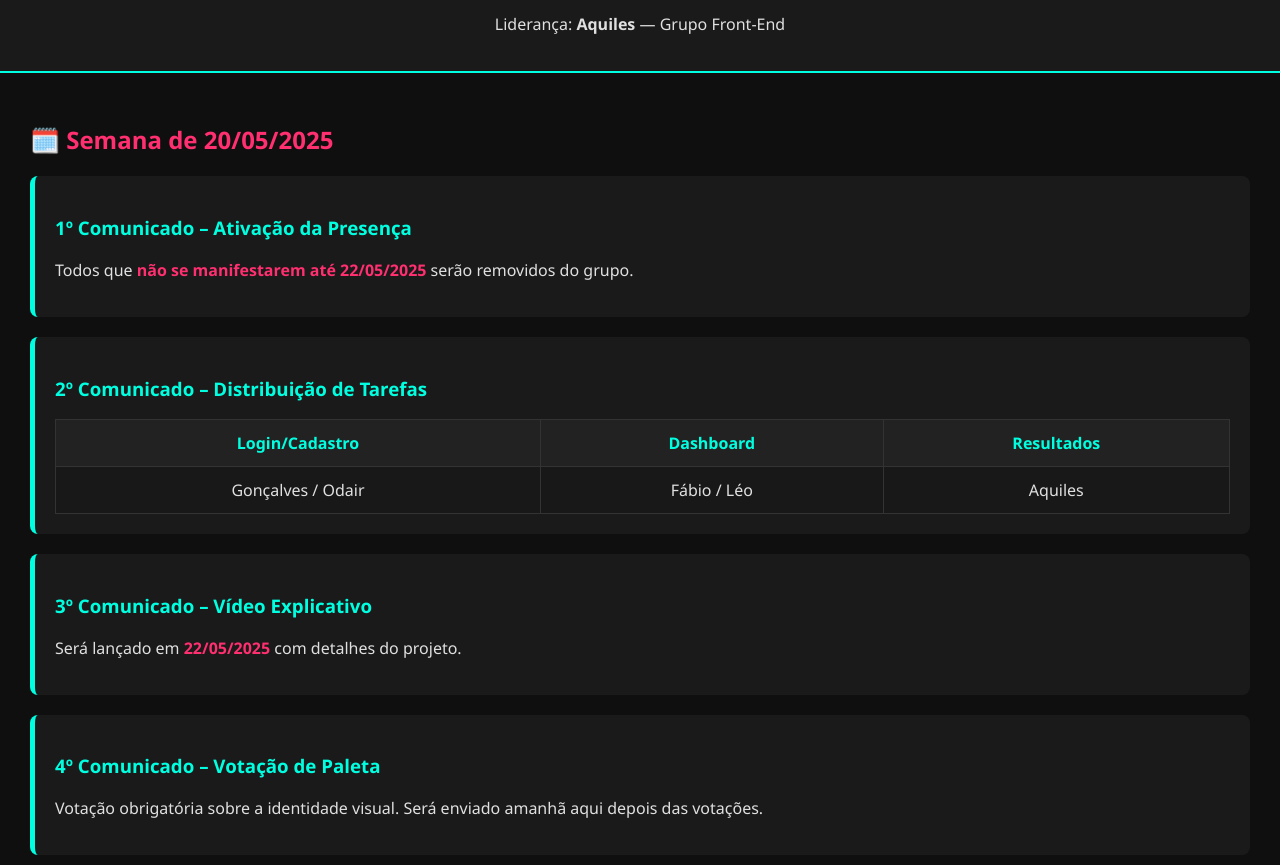
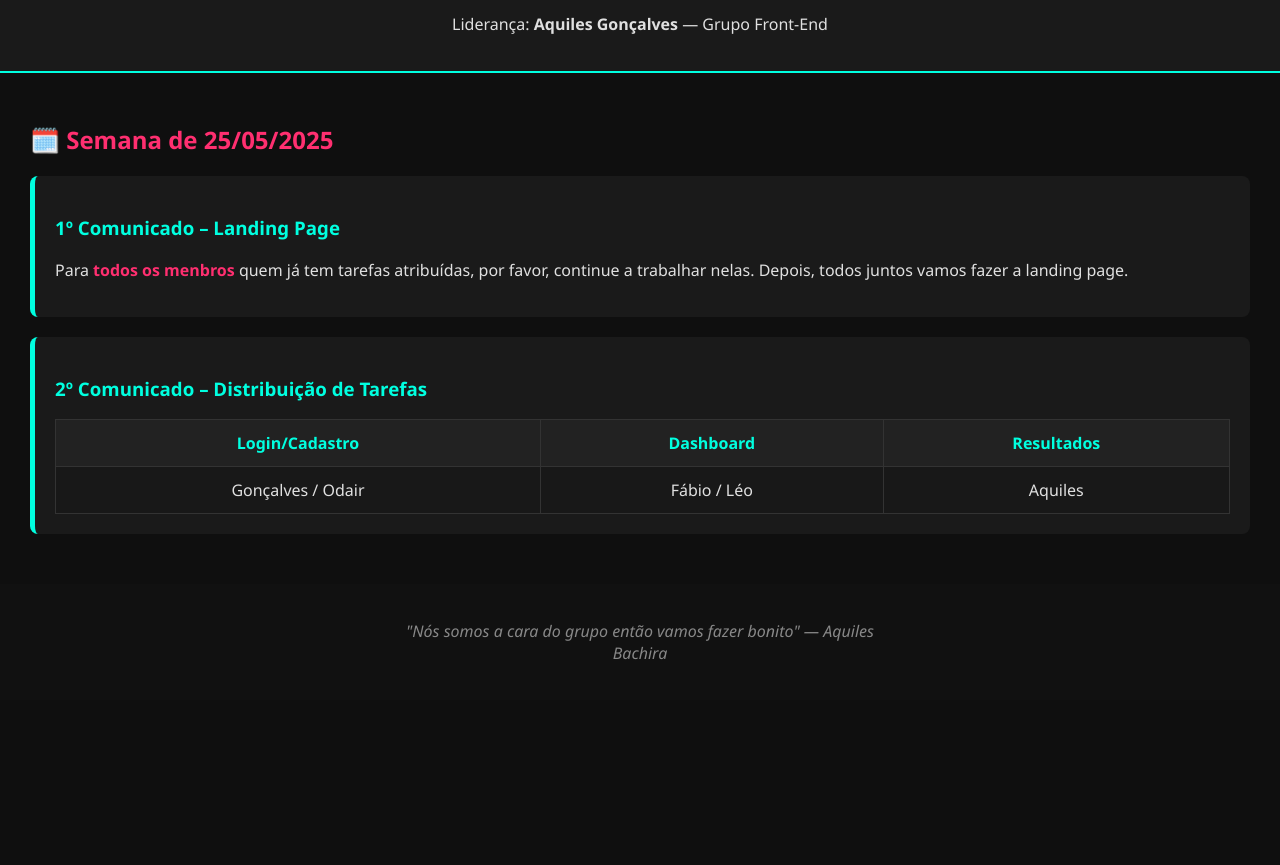
Before and after one commit to Keybachira/Deepsearch-comunicados, a plain HTML site: page index.html in a window 1280 px wide. Shown: the part 87-952 px from the top of the page. After the commit the page ends 800 px from the top, so only its background shows below. Drawn offline with Linux system fonts and the light colour scheme.

Commit message:
Update index.html

```diff
--- a/index.html
+++ b/index.html
@@ -9,16 +9,16 @@
 <body>
   <header>
     <h1>DeepSearch | Comunicados</h1>
-    <p>Liderança: <strong>Aquiles</strong> — Grupo Front-End</p>
+    <p>Liderança: <strong>Aquiles Gonçalves</strong> — Grupo Front-End</p>
   </header>
 
   <main>
     <section class="comunicado">
-      <h2>🗓️ Semana de 20/05/2025</h2>
+      <h2>🗓️ Semana de 25/05/2025</h2>
 
       <div class="bloco">
-        <h3>1º Comunicado – Ativação da Presença</h3>
-        <p>Todos que <span class="destaque">não se manifestarem até 22/05/2025</span> serão removidos do grupo.</p>
+        <h3>1º Comunicado – Landing Page</h3>
+        <p>Para  <span class="destaque">todos os menbros</span> quem já tem tarefas atribuídas, por favor, continue a trabalhar nelas. Depois, todos juntos vamos fazer a landing page.</p>
       </div>
 
       <div class="bloco">
@@ -40,16 +40,6 @@
           </tbody>
         </table>
       </div>
-
-      <div class="bloco">
-        <h3>3º Comunicado – Vídeo Explicativo</h3>
-        <p>Será lançado em <span class="destaque">22/05/2025</span> com detalhes do projeto.</p>
-      </div>
-
-      <div class="bloco">
-        <h3>4º Comunicado – Votação de Paleta</h3>
-        <p>Votação obrigatória sobre a identidade visual. Será enviado amanhã aqui depois das votações. </p>
-      </div>
     </section>
   </main>
 
```
